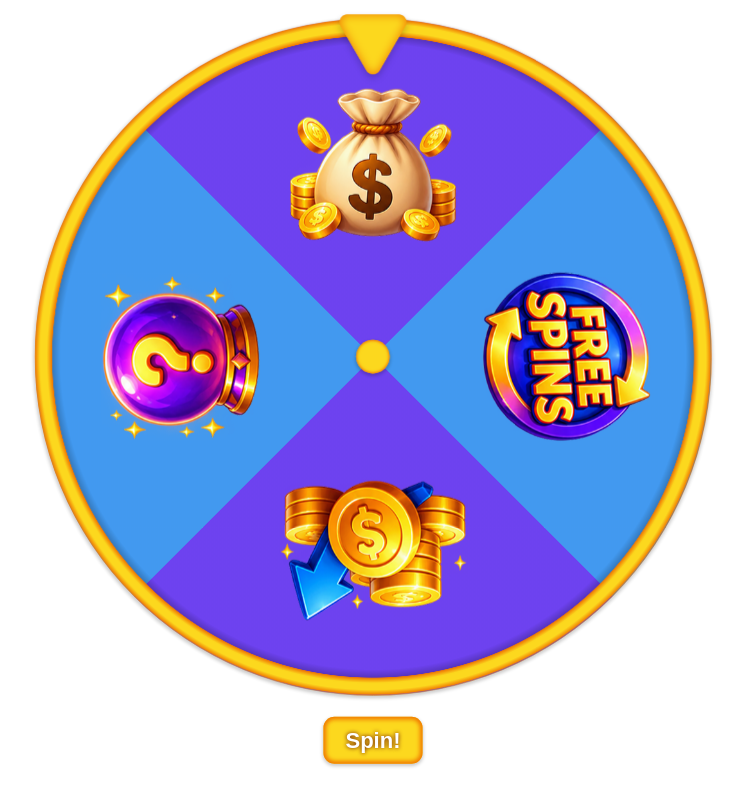
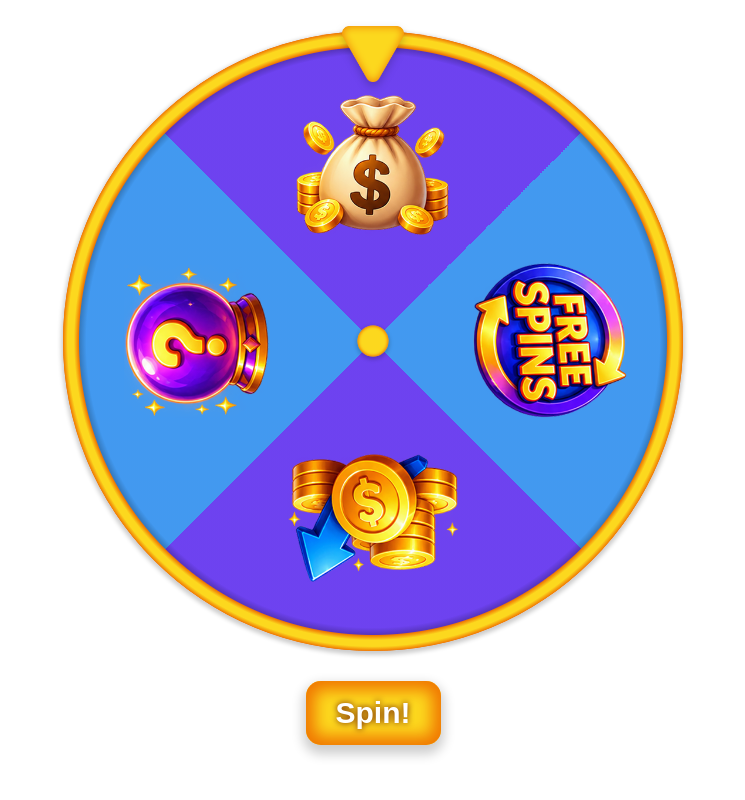
Before and after one commit to urchifox/spin-the-weel, a website built with Vite: page index.html in a window 1280 px wide. Shown: the whole page, without its empty margins (267-1012 px from the left). Built offline with nearby package versions, Linux system fonts and the light colour scheme.

Commit message:
correct size calculations and styles

```diff
--- a/src/spinning-wheel/renderer.ts
+++ b/src/spinning-wheel/renderer.ts
@@ -152,26 +152,21 @@ export class Renderer {
 			return
 		}
 
-		this.element.style.setProperty("transform", "")
+		this.element.style.setProperty("--wheel-size", "")
+		this.element.style.setProperty("--root-size", "")
 
 		const rootWidth = this.root.clientWidth
 		const rootHeight = this.root.clientHeight
-		const wheelWidth = this.element.clientWidth
-		const wheelHeight = this.element.clientHeight
-
-		const scale = Math.min(rootWidth / wheelWidth, rootHeight / wheelHeight)
-		if (scale >= 1) {
-			return
-		}
-
-		const heightDiff = rootHeight - wheelHeight
-		const widthDiff = rootWidth - wheelWidth
-		const translateY = Math.min(0, heightDiff / 2)
-		const translateX = Math.min(0, widthDiff / 2)
 
 		this.element.style.setProperty(
-			"transform",
-			`translateY(${translateY}px) translateX(${translateX}px) scale(${scale})`
+			"--root-size",
+			`${Math.min(rootWidth, rootHeight)}px`
 		)
+
+		const wheelHeight = this.element.clientHeight
+		const heightDiff = rootHeight - wheelHeight
+		const wheelSize = Math.min(rootWidth, heightDiff)
+
+		this.element.style.setProperty("--wheel-size", `${wheelSize}px`)
 	}
 }
--- a/src/spinning-wheel/styles/spinningWheel.css
+++ b/src/spinning-wheel/styles/spinningWheel.css
@@ -1,5 +1,7 @@
 .spinning-wheel {
-	--prizes-count: 2; /* fallback */
+	--root-size: 0px; /* fallback */
+	--wheel-size: 0px; /* fallback */
+	--segments-count: 2; /* fallback */
 	--wheel-gradient: conic-gradient(
 		red,
 		orange,
@@ -14,22 +16,23 @@
 	--main-color: #fcd81e;
 
 	display: grid;
-	grid-template-rows: 0.5rem 1fr auto;
-	grid-template-columns: 1fr;
+	grid-template-rows: 0.5em var(--wheel-size) auto;
+	grid-template-columns: 100%;
 	align-items: center;
 	justify-items: center;
 	padding: 2%;
 	width: 100%;
 	overflow: hidden;
+	font-size: clamp(5px, calc(var(--root-size) / 50), 10px);
 }
 
 .spinning-wheel__wheel {
 	position: relative;
 	grid-row: 2 / 3;
 	grid-column: 1 / 1;
-	aspect-ratio: 1/1;
 
-	width: 100%;
+	width: var(--wheel-size);
+	height: var(--wheel-size);
 	border: 1px solid var(--inset-shadow-color);
 	border-radius: 50%;
 	background: var(--wheel-gradient);
@@ -113,9 +116,9 @@
 	display: block;
 	grid-row: 2 / 3;
 	grid-column: 1 / 2;
-	width: 100%;
-	height: 100%;
-	box-shadow: 0 0.2rem 0.4rem 0.2rem rgb(0, 0, 0, 0.2);
+	width: var(--wheel-size);
+	height: var(--wheel-size);
+	box-shadow: 0 0.2em 0.4em 0.2em rgb(0, 0, 0, 0.2);
 	border-radius: 50%;
 	background: radial-gradient(
 		closest-side circle at center,
@@ -135,10 +138,10 @@
 	top: 50%;
 	left: 50%;
 	aspect-ratio: 1/1;
-	width: clamp(1rem, 5%, 5rem);
+	width: clamp(1em, 5%, 5em);
 	box-shadow:
-		inset 0 0 0.3rem 0.1rem var(--inset-shadow-color),
-		0 0.2rem 0.4rem 0.1rem rgb(0, 0, 0, 0.2);
+		inset 0 0 0.3em 0.1em var(--inset-shadow-color),
+		0 0.2em 0.4em 0.1em rgb(0, 0, 0, 0.2);
 	border-radius: 50%;
 	background-color: var(--main-color);
 	transform: translate(-50%, -50%);
@@ -153,13 +156,13 @@
 	align-self: start;
 	aspect-ratio: 1/1;
 
-	width: clamp(2rem, 10%, 10rem);
+	width: clamp(2em, calc(var(--wheel-size) / 10), 10em);
 
 	background-image: url("../images/pointer.png");
 	background-position: center top;
 	background-size: contain;
 	background-repeat: no-repeat;
-	filter: drop-shadow(0 0.4rem 0.4rem rgb(0, 0, 0, 0.2));
+	filter: drop-shadow(0 0.4em 0.4em rgb(0, 0, 0, 0.2));
 }
 
 .spinning-wheel__button {
@@ -168,8 +171,8 @@
 	margin-block: 1em;
 	padding: 0.5em 1em;
 	box-shadow:
-		inset 0 0 0.5rem 0.3rem var(--inset-shadow-color),
-		0 0.2rem 0.4rem 0.1rem rgb(0, 0, 0, 0.2);
+		inset 0 0 0.5em 0.3em var(--inset-shadow-color),
+		0 0.2em 0.4em 0.1em rgb(0, 0, 0, 0.2);
 	border: none;
 	border-radius: 0.5em;
 
@@ -178,7 +181,7 @@
 	text-align: center;
 	text-shadow: 0 0 0.2em #630a03;
 	font-weight: 900;
-	font-size: clamp(20px, 4vw, 40px);
+	font-size: 3em;
 
 	transition:
 		transform 0.3s ease,
```
